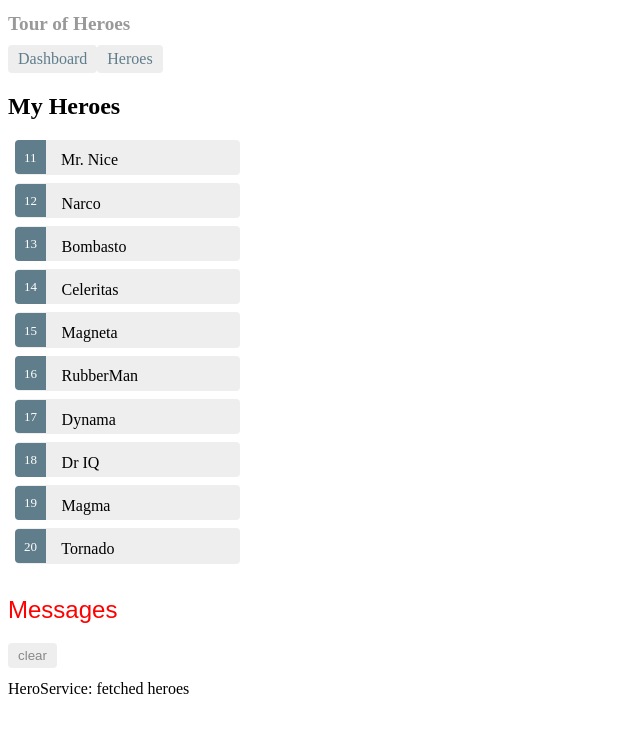
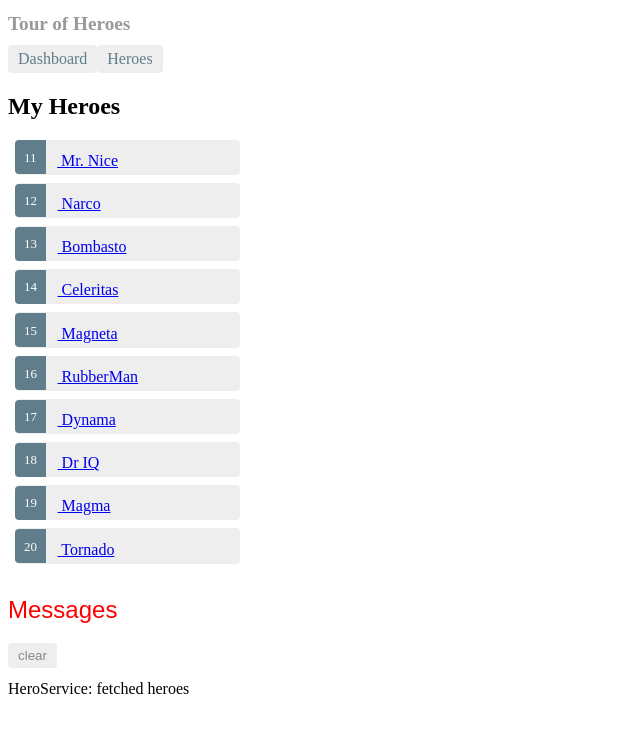
Before and after one commit to ravindra-gaikawad/AngularTourOfHeroes, an Angular app: page /heroes in a window 1280 px wide. Shown: the top 732 px of the page, without its empty margins (0-640 px from the left). Built offline with nearby package versions, Linux system fonts and the light colour scheme.

Commit message:
Navigated to hero details

```diff
--- a/src/app/app-routing.module.ts
+++ b/src/app/app-routing.module.ts
@@ -2,11 +2,13 @@
 import { RouterModule, Routes } from '@angular/router';
 import { HeroesComponent } from './heroes/heroes.component';
 import { DashboardComponent } from './dashboard/dashboard.component';
+import { HeroDetailComponent } from './hero-detail/hero-detail.component';
 
 const routes: Routes = [
   { path: 'heroes', component: HeroesComponent },
   { path: 'dashboard', component: DashboardComponent },
-  { path: '', redirectTo: '/dashboard', pathMatch: 'full' }
+  { path: '', redirectTo: '/dashboard', pathMatch: 'full' },
+  { path: 'detail/:id', component: HeroDetailComponent },
 ];
 
 @NgModule({
--- a/src/app/dashboard/dashboard.component.html
+++ b/src/app/dashboard/dashboard.component.html
@@ -1,6 +1,7 @@
 <h3>Top Heroes</h3>
 <div class="grid grid-pad">
-  <a *ngFor="let hero of heroes" class="col-1-4">
+  <a *ngFor="let hero of heroes" class="col-1-4"
+     routerLink="/detail/{{hero.id}}">
     <div class="module hero">
       <h4>{{hero.name}}</h4>
     </div>
--- a/src/app/heroes/heroes.component.html
+++ b/src/app/heroes/heroes.component.html
@@ -1,10 +1,8 @@
 <h2>My Heroes</h2>
 <ul class="heroes">
-  <li *ngFor="let hero of heroes"
-      [class.selected]="hero === selectedHero"
-      (click)="onSelect(hero)">
-    <span class="badge">{{hero.id}}</span> {{hero.name}}
+  <li *ngFor="let hero of heroes">
+    <a routerLink="/detail/{{hero.id}}">
+      <span class="badge">{{hero.id}}</span> {{hero.name}}
+    </a>
   </li>
 </ul>
-
-<app-hero-detail [hero]="selectedHero"></app-hero-detail>
--- a/src/app/heroes/heroes.component.ts
+++ b/src/app/heroes/heroes.component.ts
@@ -8,23 +8,16 @@
   styleUrls: ['./heroes.component.css']
 })
 export class HeroesComponent implements OnInit {
-
-  selectedHero: Hero;
-  onSelect(hero: Hero): void {
-    this.selectedHero = hero;
-  }
-
   heroes: Hero[];
 
   constructor(private heroService: HeroService) { }
+
+  ngOnInit() {
+    this.getHeroes();
+  }
 
   getHeroes(): void {
     this.heroService.getHeroes()
       .subscribe(heroes => this.heroes = heroes);
   }
-
-  ngOnInit() {
-    this.getHeroes();
-  }
-
 }
```
